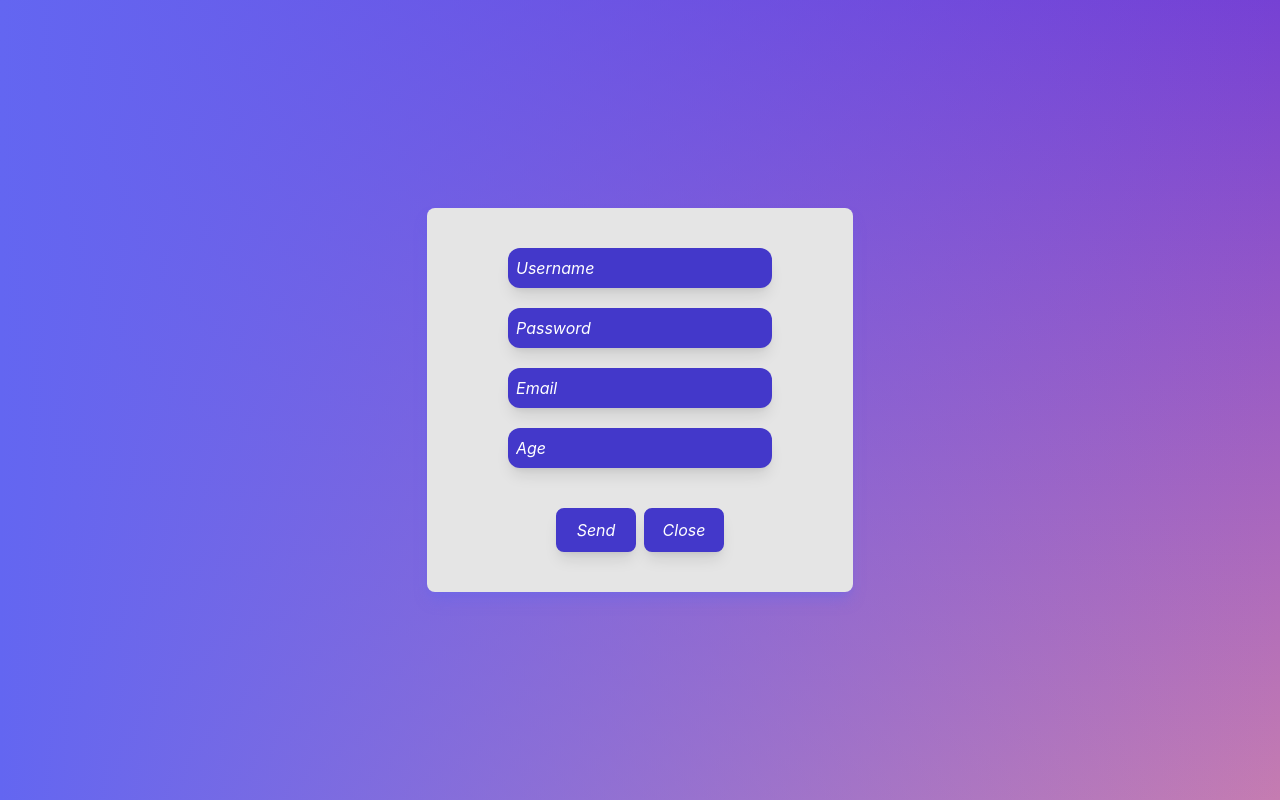
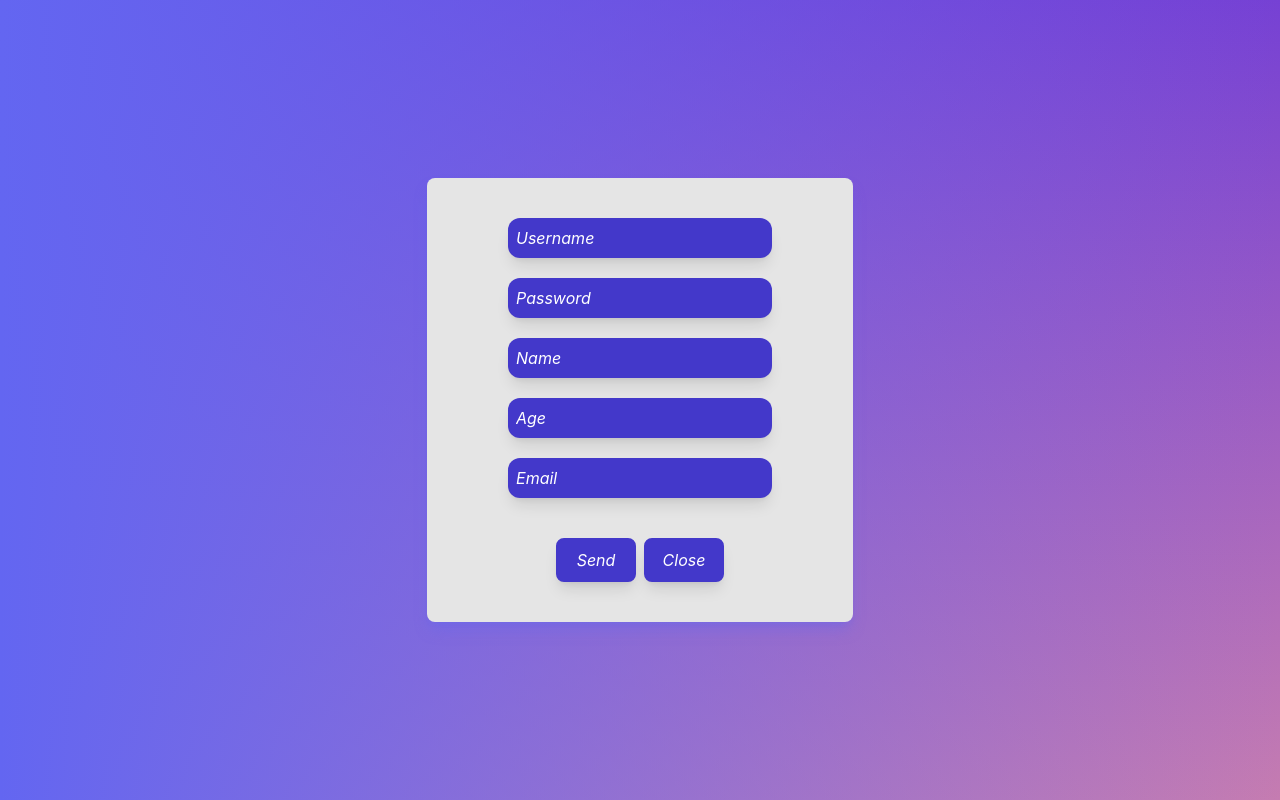
Before and after one commit to brahidev/new-universe, a Next.js app: page / in a window 1280 px wide. Both pictures are taken after a click on the button "Register". Built offline with nearby package versions, Linux system fonts and the light colour scheme.

Commit message:
ImplementationUserRegisterSendData

```diff
--- a/components/Modal/register.js
+++ b/components/Modal/register.js
@@ -1,6 +1,7 @@
+import {useState} from "react"
 import { motion } from "framer-motion"
 import Backdrop from "../Backdrop"
-//import {userRegister} from "../../utils/provider/provider"
+import {userRegister} from "../../utils/provider/provider"
 
 const dropIn = {
     hidden: {
@@ -24,6 +25,14 @@ const dropIn = {
 }
 
 const Modal = ({ handleClose, content }) => {
+
+    const [dataForm, setDataForm] = useState({userName:'', password:'', name:'', age:0, email:''});
+
+    const sendData = (e) => {
+        e.preventDefault();
+        userRegister(dataForm);
+    }
+
     return (
         <Backdrop onclick={ handleClose }>
             <motion.div
@@ -34,7 +43,7 @@ const Modal = ({ handleClose, content }) => {
                 animate="visible"
                 exit="exit"
             >
-                <div className="flex flex-col">
+                <form onSubmit={ sendData } className="flex flex-col">
                     <div className="pb-5">
                         <motion.input
                         type="text"
@@ -42,6 +51,7 @@ const Modal = ({ handleClose, content }) => {
                         className="p-2 rounded-xl text-white bg-indigo-700 shadow-lg outline-0 placeholder:italic placeholder:text-white"
                         whileHover={{ scale: 1.1 }}
                         whileTap={{ scale: 0.9 }}
+                        onChange={(e)=> setDataForm({userName:e.target.value, password:dataForm.password, name:dataForm.name, age:dataForm.age, email:dataForm.email}) }
                         />
                     </div>
                     <div className="pb-5">
@@ -51,6 +61,27 @@ const Modal = ({ handleClose, content }) => {
                         className="p-2 rounded-xl text-white bg-indigo-700 shadow-lg outline-0 placeholder:italic placeholder:text-white"
                         whileHover={{ scale: 1.1 }}
                         whileTap={{ scale: 0.9 }}
+                        onChange={(e)=> setDataForm({userName:dataForm.userName, password:e.target.value, name:dataForm.name, age:dataForm.age, email:dataForm.email}) }
+                        />
+                    </div>
+                    <div className="pb-5">
+                        <motion.input
+                        type="text"
+                        placeholder="Name"
+                        className="p-2 rounded-xl text-white bg-indigo-700 shadow-lg outline-0 placeholder:italic placeholder:text-white"
+                        whileHover={{ scale: 1.1 }}
+                        whileTap={{ scale: 0.9 }}
+                        onChange={(e)=> setDataForm({userName:dataForm.userName, password:dataForm.password, name:e.target.value, age:dataForm.age, email:dataForm.email}) }
+                        />
+                    </div>
+                    <div className="pb-5">
+                        <motion.input
+                        type="number"
+                        placeholder="Age"
+                        className="p-2 rounded-xl text-white bg-indigo-700 shadow-lg outline-0 placeholder:italic placeholder:text-white"
+                        whileHover={{ scale: 1.1 }}
+                        whileTap={{ scale: 0.9 }}
+                        onChange={(e)=> setDataForm({userName:dataForm.userName, password:dataForm.password, name:dataForm.name, age:e.target.value, email:dataForm.email}) }
                         />
                     </div>
                     <div className="pb-5">
@@ -60,32 +91,20 @@ const Modal = ({ handleClose, content }) => {
                         className="p-2 rounded-xl text-white bg-indigo-700 shadow-lg outline-0 placeholder:italic placeholder:text-white"
                         whileHover={{ scale: 1.1 }}
                         whileTap={{ scale: 0.9 }}
+                        onChange={(e)=> setDataForm({userName:dataForm.userName, password:dataForm.password, name:dataForm.name, age:dataForm.age, email:e.target.value}) }
                         />
                     </div>
-                    <div className="pb-5">
-                        <motion.input
-                        type="text"
-                        placeholder="Age"
-                        className="p-2 rounded-xl text-white bg-indigo-700 shadow-lg outline-0 placeholder:italic placeholder:text-white"
-                        whileHover={{ scale: 1.1 }}
-                        whileTap={{ scale: 0.9 }}
-                        />
-                    </div>
-                </div>
                     <div className="flex flex-row justify-center pt-5">
-                    <div className="mr-2">
+                        <button className="mr-2">
                             <motion.button
                             className="p-2 w-20 italic text-center text-white rounded-lg shadow-lg border-solid border-2 border-indigo-700 bg-indigo-700"
                             whileHover={{ scale: 1.1 }}
                             whileTap={{ scale: 0.9 }}
-                        onClick={()=>{
-
-                        }}
                             >
                                 Send
                             </motion.button>
-                    </div>
-                    <div>
+                        </button>
+                        <button>
                             <motion.button
                             className="p-2 w-20 italic text-center text-white rounded-lg shadow-lg border-solid border-2 border-indigo-700 bg-indigo-700"
                             whileHover={{ scale: 1.1 }}
@@ -94,8 +113,9 @@ const Modal = ({ handleClose, content }) => {
                             >
                                 Close
                             </motion.button>
+                        </button>
                     </div>
-                </div>
+                </form>
             </motion.div>
         </Backdrop>
     )
--- a/utils/api/auth/index.js
+++ b/utils/api/auth/index.js
@@ -1,11 +1,12 @@
 export const Auth = async () => {
+
     const data = await fetch(`${ process.env.BASE_URL }/api/login_check`, {
         method: 'POST',
         headers: {
             'Content-Type': 'application/json',
             'Accept': '*/*'
         },
-        body: JSON.stringify({ username: process.env.USERNAME, password: process.env.PASS })
+        body: JSON.stringify({ username: process.env.USERLOGIN, password: process.env.PASS })
     })
 
     if (data.status != 200) {
--- a/utils/provider/provider.js
+++ b/utils/provider/provider.js
@@ -1,12 +1,29 @@
-const userRegister = (nameApi) =>{
-    fetch()
+const userRegister = async(dataForm) =>{
+    if(typeof dataForm !== 'object' || !dataForm) return false;
+
+    const body = {
+        "username":dataForm.userName,
+        "password":dataForm.password,
+        "json": JSON.stringify(dataForm)
+    }
+
+    const response = await fetch('/api/users',{
+        method: 'POST',
+        body: JSON.stringify(body),
+        headers: {'Content-Type': 'application/json'}
+    })
+    let dataResponse = await response.json();
+    switch (dataResponse.status){
+        case(201):
+            console.log('Fetch correct and registry data.')
+        break;
+        case(200):
+            console.log('Fetch correct but no registry data.')
+        break;
+        default:
+            console.log(`Error! impossible to resolve the request. ${dataResponse}`)
+        break;
+    }
 }
 
-const login = (nameApi) =>{
-    registerLogin = () =>{}
-}
-
-export {
-    userRegister,
-    login
-};
+export {userRegister};
```
Also changed, not shown: 1 other file (tests, documents, lock files or other folders). Lines whose indentation alone changed are shown as unchanged.
